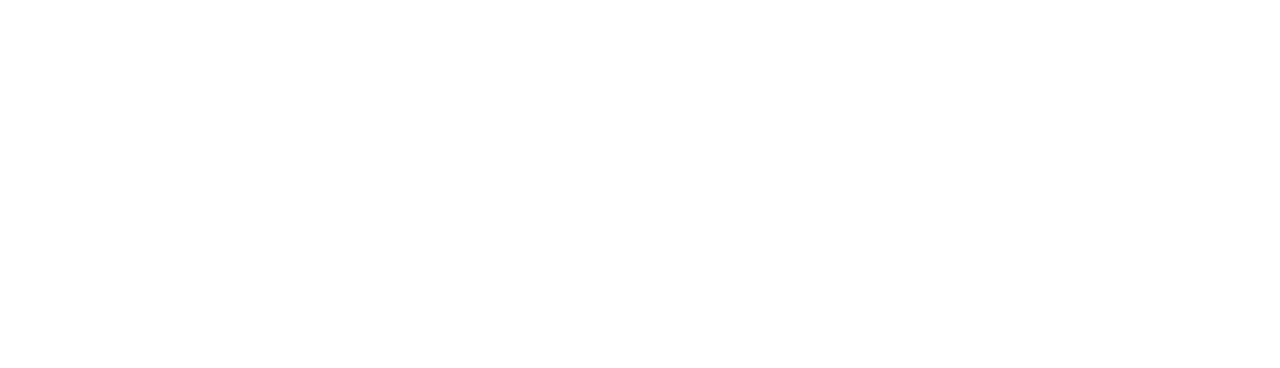
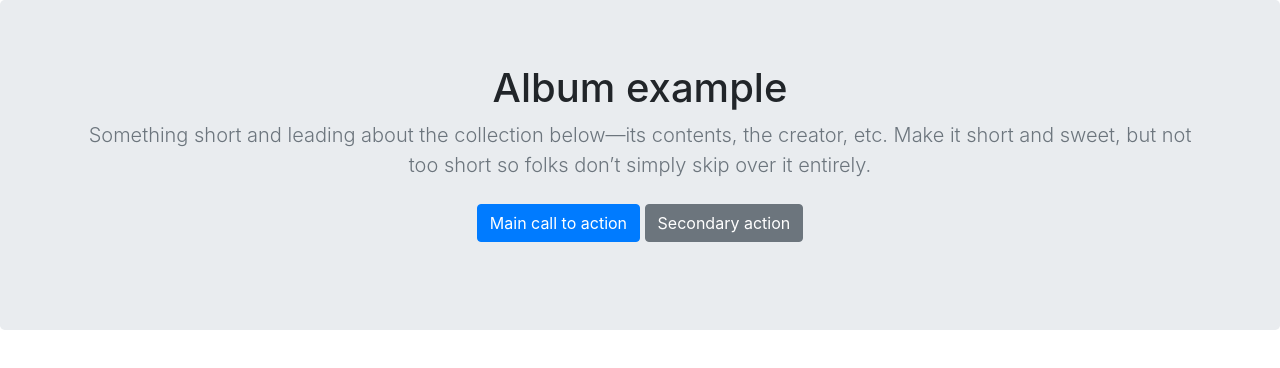
Before and after one commit to loony-m/lesson_4_git, a plain HTML site: page index.html in a window 1280 px wide. Drawn offline with Linux system fonts and the light colour scheme.

Commit message:
added section in index.html

```diff
--- a/index.html
+++ b/index.html
@@ -13,7 +13,19 @@
 
 <main role="main">
 
-    <!-- section here -->
+    <section class="jumbotron text-center">
+        <div class="container">
+            <h1 class="jumbotron-heading">Album example</h1>
+            <p class="lead text-muted">Something short and leading about the collection below—its contents, the creator,
+                etc. Make it short and sweet, but not too short so folks don’t simply skip over it entirely.</p>
+            <p>
+                <a href="#" class="btn btn-primary my-2">Main call to action</a>
+                <a href="#" class="btn btn-secondary my-2">Secondary action</a>
+            </p>
+            <!-- new social block -->
+        </div>
+    </section>
+
 
     <!-- album here-->
 
```
